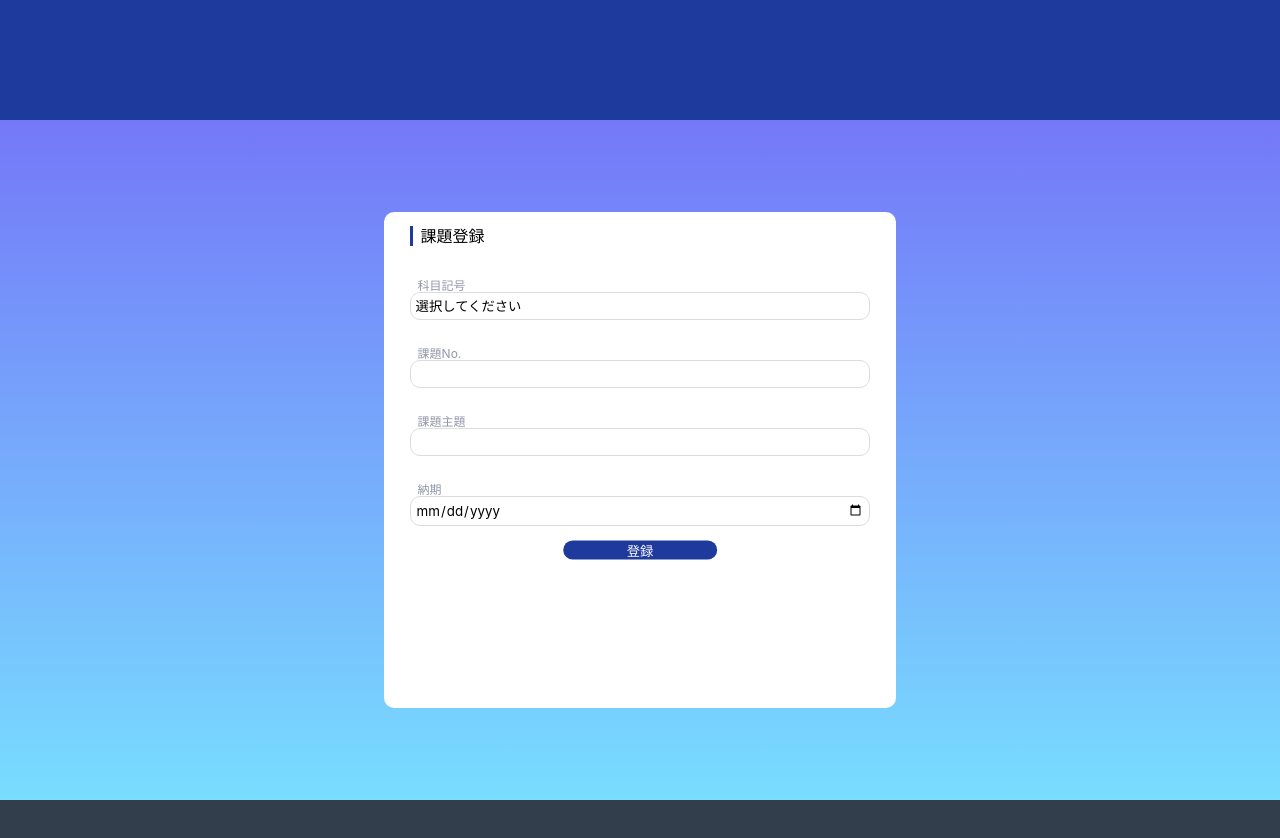
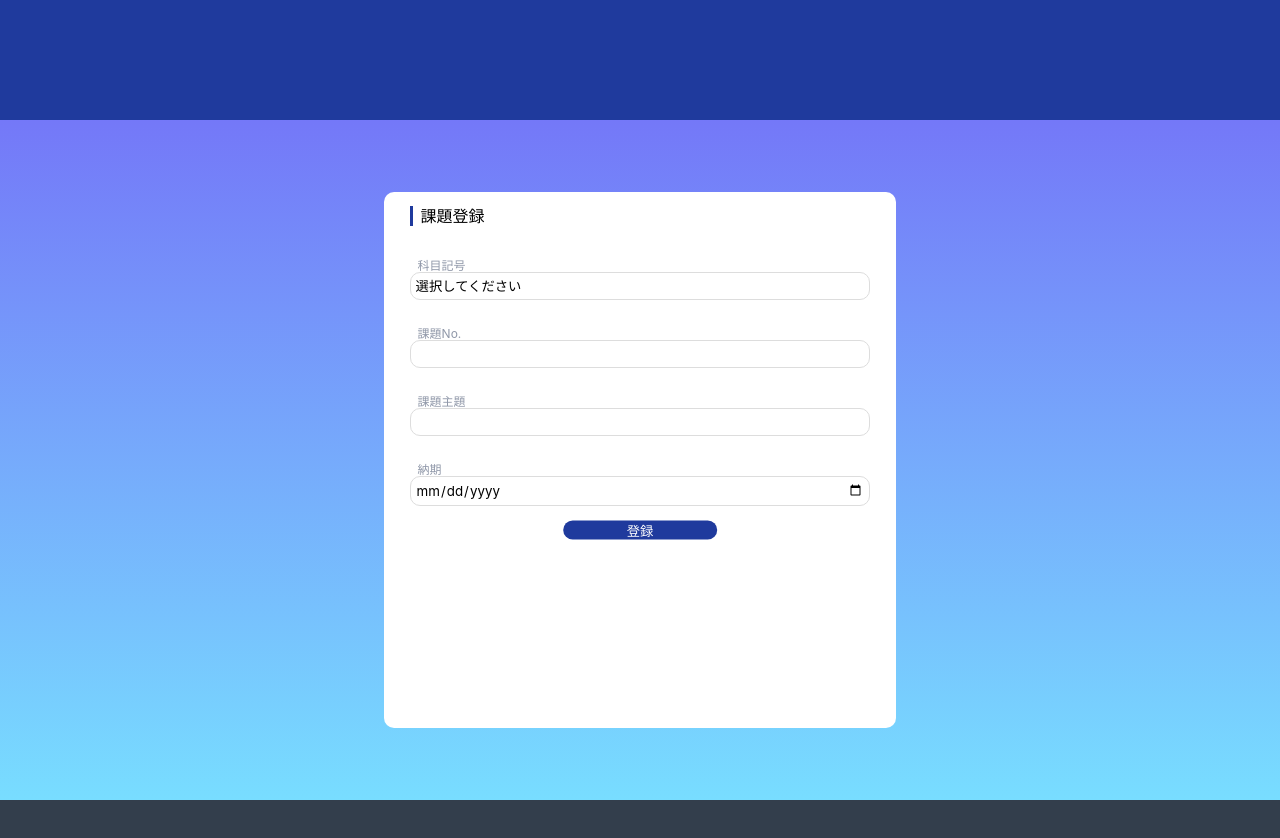
Before and after one commit to ess4536/hw_input, a React (Create React App) app: page / in a window 1280 px wide. Shown: the top 838 px of the page. Built offline with nearby package versions, Linux system fonts and the light colour scheme.

Commit message:
add checkbox properties

```diff
--- a/src/assets/MyForm.css
+++ b/src/assets/MyForm.css
@@ -14,7 +14,7 @@
     transform : translate(-50%,-50%);
 
     width: 80vw;
-    height: 62vh;
+    height: 67vh;
     margin: 0 auto;
     border-radius: 10px 10px;
     background-color: #fff;
@@ -66,6 +66,13 @@
     box-sizing: border-box;
 }
 
+.input-page label input[type="checkbox"]{
+    -webkit-appearance: checkbox;
+    -moz-appearance: checkbox;
+    width: 1rem;
+    margin-left: 1rem;
+}
+
 .input-page label input:hover, select:hover {
     background: rgba(34,50,84,0.03);
 }
```
